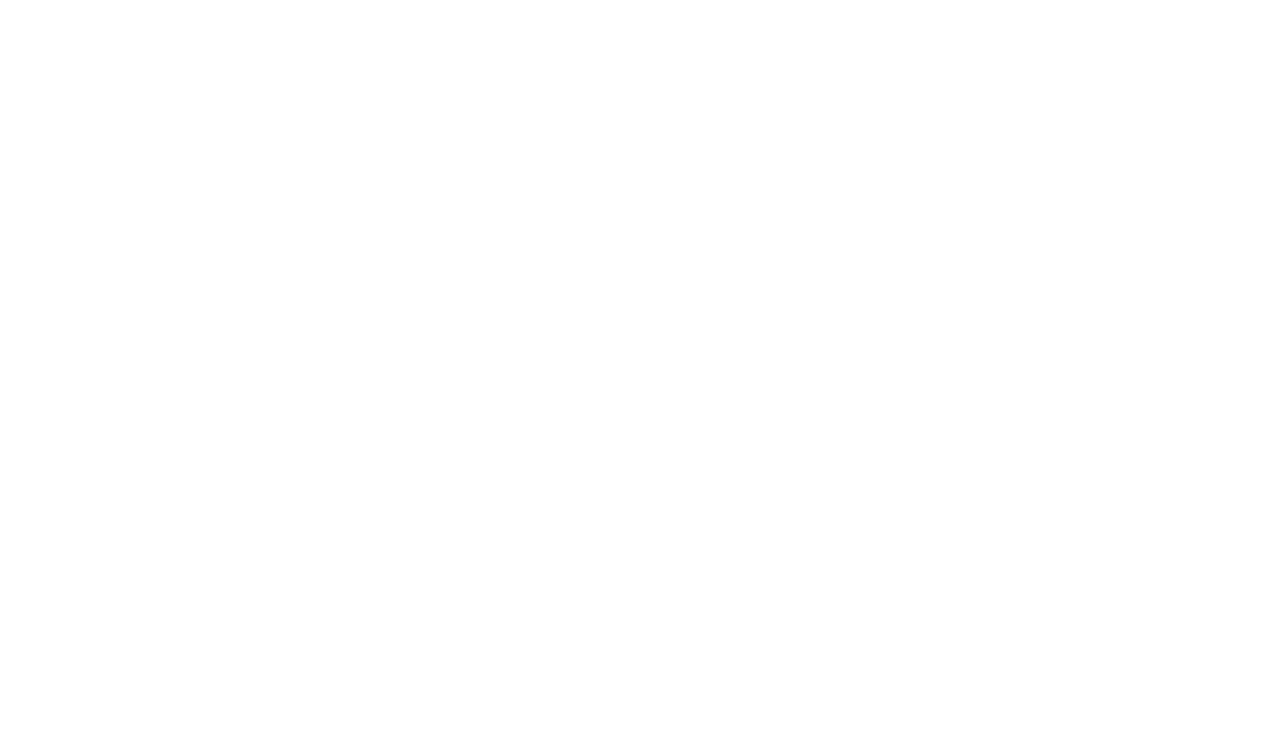
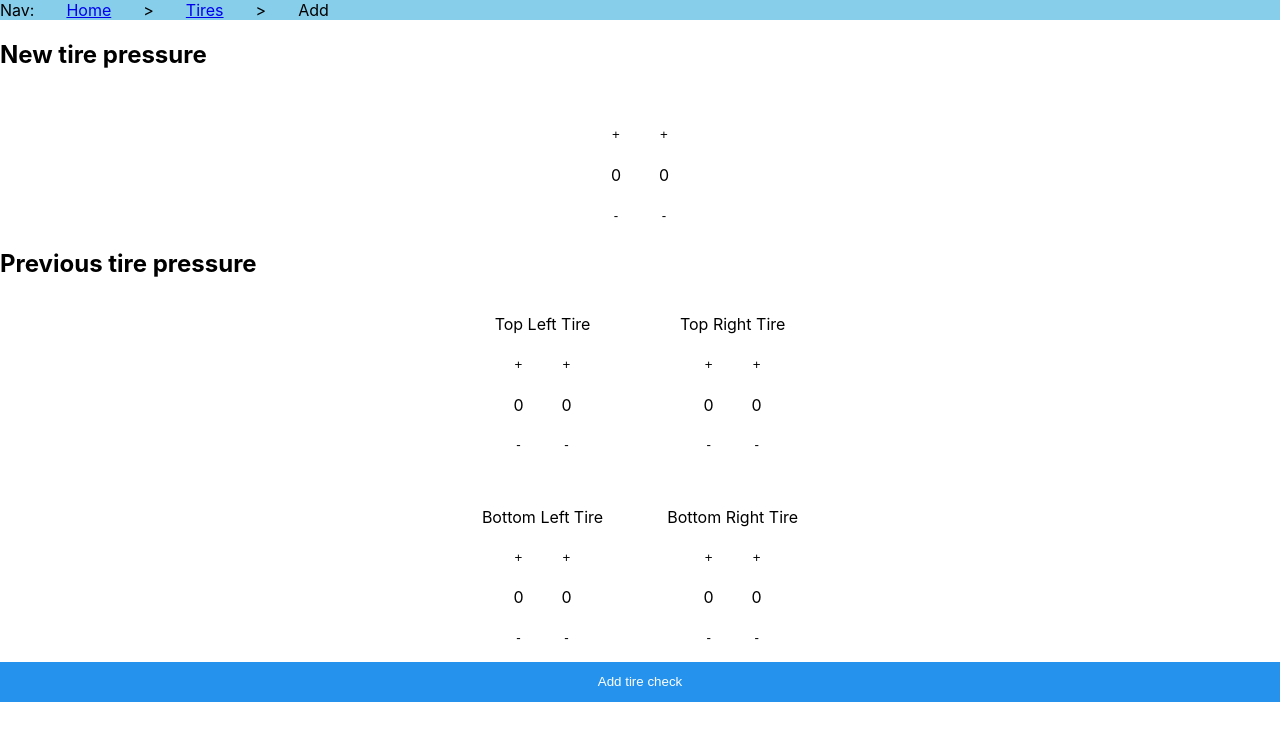
Before and after one commit to SquireOfSoftware/fit_car, a React (Create React App) app: page /tires/add in a window 1280 px wide. Before the commit this address had no page. Shown: the top 740 px of the page. Built offline with nearby package versions, Linux system fonts and the light colour scheme.

Commit message:
The basic page has been set up
- the page has 5 number incrementers that work independently of each other and save to each other's state
- need to hook this up to the db

```diff
--- a/src/App.js
+++ b/src/App.js
@@ -8,6 +8,7 @@
 import { ViewCarsButton } from "./components/car/ViewCarsPage";
 import { useState, useEffect } from "react";
 import { db } from "./db/DB";
+import { AddTireCheckButton } from "./components/tire/AddTireCheckPage";
 
 function App() {
   const [activeCar, setActiveCar] = useState(undefined);
@@ -50,6 +51,9 @@
             <Link to="/oil/add">
               <AddOilCheckButton />
             </Link>
+            <Link to="/tires/add">
+              <AddTireCheckButton />
+            </Link>
             <Link to="/report">
               <ReportButton />
             </Link>
--- a/src/components/breadcrumb/Breadcrumb.js
+++ b/src/components/breadcrumb/Breadcrumb.js
@@ -45,6 +45,7 @@
   reports: "reports",
   cars: "cars",
   oil: "oil",
+  tires: "tires",
   add: "add",
   edit: "edit",
 };
--- /dev/null
+++ b/src/components/tire/AddTireCheckPage.js
@@ -0,0 +1,193 @@
+import { useState } from "react";
+import Breadcrumb, { BreadcrumbIndicies } from "../breadcrumb/Breadcrumb";
+
+import styles from "./AddTireCheckPage.module.css";
+import sharedStyles from "../SharedCard.module.css";
+import sharedButtons from "../SharedButton.module.css";
+import NumberIncrementer from "../mileage/NumberIncrementer";
+
+export default function AddTireCheckPage() {
+  const [currentTirePressure, setCurrentTirePressure] = useState({
+    topLeft: 0,
+    topRight: 0,
+    bottomLeft: 0,
+    bottomRight: 0,
+  });
+  const [initialTirePressure, setInitialTirePressure] =
+    useState(currentTirePressure);
+  const [globalTirePressure, setGlobalTirePressure] = useState(0);
+
+  const setCurrentTire = (value, key) => {
+    const newTirePressure = { ...currentTirePressure, [key]: value };
+    console.log({
+      currentTirePressure,
+      newTirePressure,
+    });
+    setCurrentTirePressure(newTirePressure);
+  };
+
+  const handleSave = () => {
+    // save to db
+    // then set current tire pressure and initial tire pressure to global
+    const newTirePressure = {
+      topLeft: globalTirePressure,
+      topRight: globalTirePressure,
+      bottomLeft: globalTirePressure,
+      bottomRight: globalTirePressure,
+    };
+    setCurrentTirePressure(newTirePressure);
+    setInitialTirePressure(newTirePressure);
+  };
+
+  const resetTirePressure = () => {
+    setCurrentTirePressure(initialTirePressure);
+  };
+
+  const hasChanged = () => {
+    const hasChanged = currentTirePressure !== initialTirePressure;
+    return hasChanged;
+  };
+
+  return (
+    <>
+      <Breadcrumb
+        uriSegments={[
+          BreadcrumbIndicies.home,
+          BreadcrumbIndicies.tires,
+          BreadcrumbIndicies.add,
+        ]}
+      />
+
+      <h2>New tire pressure</h2>
+      <div className={styles.newTirePressure}>
+        <TirePressure
+          customClass={styles.globalTireIncrementer}
+          numericValue={globalTirePressure}
+          callback={setGlobalTirePressure}
+        />
+      </div>
+
+      <h2 className={styles.previousTireHeading}>Previous tire pressure</h2>
+      <div className={styles.tireGrid}>
+        <TirePressure
+          label="Top Left Tire"
+          customClass={styles.topLeftTireIncrementer}
+          numericValue={currentTirePressure[TirePositions.topLeft]}
+          callback={(value) => setCurrentTire(value, TirePositions.topLeft)}
+        />
+        <TirePressure
+          label="Top Right Tire"
+          customClass={styles.topRightTireIncrementer}
+          numericValue={currentTirePressure[TirePositions.topRight]}
+          callback={(value) => setCurrentTire(value, TirePositions.topRight)}
+        />
+        <TirePressure
+          label="Bottom Left Tire"
+          customClass={styles.bottomLeftTireIncrementer}
+          numericValue={currentTirePressure[TirePositions.bottomLeft]}
+          callback={(value) => setCurrentTire(value, TirePositions.bottomLeft)}
+        />
+        <TirePressure
+          label="Bottom Right Tire"
+          customClass={styles.bottomRightTireIncrementer}
+          numericValue={currentTirePressure[TirePositions.bottomRight]}
+          callback={(value) => setCurrentTire(value, TirePositions.bottomRight)}
+        />
+      </div>
+
+      <button
+        className={[sharedButtons.button, styles.saveTirePressureButton].join(
+          " "
+        )}
+        onClick={handleSave}
+      >
+        Add tire check
+      </button>
+      {hasChanged() ? (
+        <button
+          className={[
+            sharedButtons.button,
+            styles.resetTirePressureButton,
+          ].join(" ")}
+          onClick={resetTirePressure}
+        >
+          Reset tire check
+        </button>
+      ) : (
+        ""
+      )}
+    </>
+  );
+}
+
+function TirePressure({ numericValue, callback, customClass, label }) {
+  let stringifiedValue = numericValue.toString().padStart(2, "0");
+
+  const incrementNumber = (value, index) => {
+    let newValue = value + Math.pow(10, index);
+    if (newValue > 60) {
+      newValue = 60;
+    }
+    console.log({ newValue });
+    callback(newValue);
+  };
+
+  const decrementNumber = (value, index) => {
+    let newValue = value - Math.pow(10, index);
+    if (newValue < 0) {
+      newValue = 0;
+    }
+    console.log({ newValue });
+    callback(newValue);
+  };
+
+  return (
+    <>
+      <div className={[customClass, styles.tireIncrementer].join(" ")}>
+        <p>{label}</p>
+        <div>
+          {stringifiedValue.split("").map((character, index) => {
+            return (
+              <NumberIncrementer
+                key={index}
+                currentDigit={character}
+                isHidden={index < stringifiedValue.length - 3}
+                incrementDigit={() => {
+                  incrementNumber(
+                    numericValue,
+                    stringifiedValue.length - index - 1
+                  );
+                }}
+                decrementDigit={() => {
+                  decrementNumber(
+                    numericValue,
+                    stringifiedValue.length - index - 1
+                  );
+                }}
+              />
+            );
+          })}
+        </div>
+      </div>
+    </>
+  );
+}
+
+const TirePositions = {
+  topLeft: "topLeft",
+  topRight: "topRight",
+  bottomLeft: "bottomLeft",
+  bottomRight: "bottomRight",
+};
+
+export function AddTireCheckButton() {
+  return (
+    <div className={[sharedStyles.cardButton].join(" ")}>
+      <div className={[sharedStyles.animatedCard].join(" ")}>
+        <div className={[sharedStyles.animatedCardText].join(" ")}>
+          Add Tire Check
+        </div>
+      </div>
+    </div>
+  );
+}
--- /dev/null
+++ b/src/components/tire/AddTireCheckPage.module.css
@@ -0,0 +1,91 @@
+.button,
+.spareTireButton {
+  width: 100%;
+}
+
+.spareTireButton {
+  background-color: rgb(37, 147, 238);
+  color: white;
+}
+
+.tireGrid {
+  display: grid;
+  grid-template-columns: auto auto auto;
+  grid-template-rows: auto auto;
+  grid-gap: 2em;
+  justify-content: center;
+  width: 100%;
+}
+
+.newTirePressure {
+  display: flex;
+  flex-direction: row;
+  justify-content: center;
+}
+
+.globalTireIncrementer,
+.topLeftTireIncrementer,
+.topRightTireIncrementer,
+.bottomLeftTireIncrementer,
+.bottomRightTireIncrementer {
+  display: flex;
+}
+
+.topLeftTireIncrementer,
+.topRightTireIncrementer {
+  grid-row-start: 1;
+  grid-row-end: 1;
+}
+
+.topLeftTireIncrementer {
+  grid-column-start: 1;
+  grid-column-end: 2;
+}
+
+.topRightTireIncrementer {
+  grid-column-start: 3;
+  grid-column-end: 4;
+}
+
+.bottomLeftTireIncrementer,
+.bottomRightTireIncrementer {
+  grid-row-start: 2;
+  grid-row-end: 2;
+}
+
+.topLeftTireIncrementer {
+  grid-column-start: 1;
+  grid-column-end: 2;
+}
+
+.bottomRightTireIncrementer {
+  grid-column-start: 3;
+  grid-column-end: 4;
+}
+
+.previousTireHeading {
+  grid-row-start: 2;
+  grid-column-start: 1;
+  grid-column-end: 3;
+}
+
+.tireIncrementer {
+  display: flex;
+  flex-direction: column;
+  justify-content: center;
+  align-items: center;
+}
+
+.tireIncrementer > div {
+  display: flex;
+}
+
+.saveTirePressureButton,
+.resetTirePressureButton {
+  width: 100%;
+}
+
+.saveTirePressureButton {
+  color: white;
+  background-color: rgb(37, 147, 238);
+}
--- a/src/db/DB.js
+++ b/src/db/DB.js
@@ -9,6 +9,8 @@
     "++id, [carId+timeUtc], carId, price, fuelType, previousTank, currentTank, timeUtc",
   events: "++id, carId, type, eventId, timeUtc",
   oilChecks: "++id, [carId+timeUtc], carId, timeUtc, percentage, opacity, note",
+  tirePressure:
+    "++id, [carId+timeUtc], topLeft, topRight, bottomLeft, bottomRight, carId, timeUtc",
 });
 // injecting test data
 // db.cars.add({
--- a/src/index.js
+++ b/src/index.js
@@ -13,6 +13,7 @@
 import ViewCarsPage from "./components/car/ViewCarsPage";
 import AddCarPage from "./components/car/AddCarPage";
 import AddOilCheckPage from "./components/oil/AddOilCheckPage";
+import AddTireCheckPage from "./components/tire/AddTireCheckPage";
 
 const rootElement = document.getElementById("root");
 
@@ -28,6 +29,7 @@
       <Route path="cars/:carId/edit" element={<EditCarPage />} />
       <Route path="report" element={<Report />} />
       <Route path="oil/add" element={<AddOilCheckPage />} />
+      <Route path="tires/add" element={<AddTireCheckPage />} />
     </Routes>
   </BrowserRouter>,
   rootElement
```
